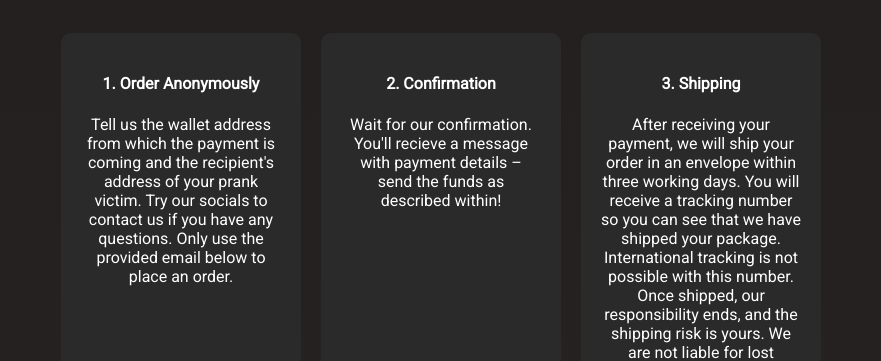
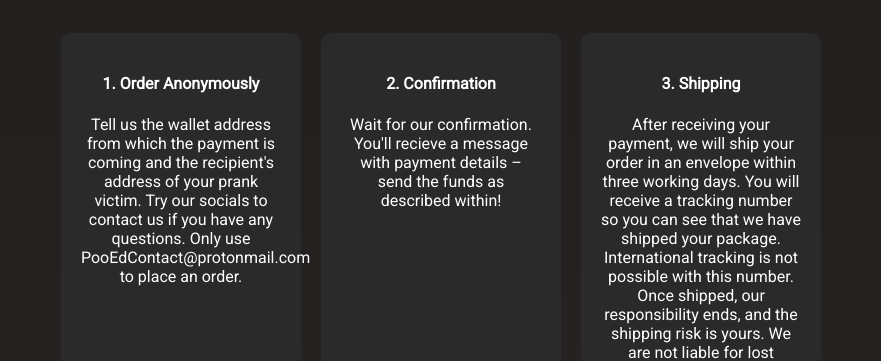
Before and after one commit to DegenMedia25/web, a plain HTML site: page index.html in a window 1280 px wide. Shown: the part 940-1301 px from the top of the page, without its empty margins (199-1080 px from the left). Drawn offline with Linux system fonts and the light colour scheme.

Commit message:
Update index.html

```diff
--- a/index.html
+++ b/index.html
@@ -169,7 +169,7 @@
         <div class="steps">
             <div class="step">
                 <h4>1. Order Anonymously</h4>
-                <p>Tell us the wallet address from which the payment is coming and the recipient's address of your prank victim. Try our socials to contact us if you have any questions. Only use the provided email below to place an order.</p>
+                <p>Tell us the wallet address from which the payment is coming and the recipient's address of your prank victim. Try our socials to contact us if you have any questions. Only use PooEdContact@protonmail.com to place an order.</p>
             </div>
             <div class="step">
                 <h4>2. Confirmation</h4>
```
